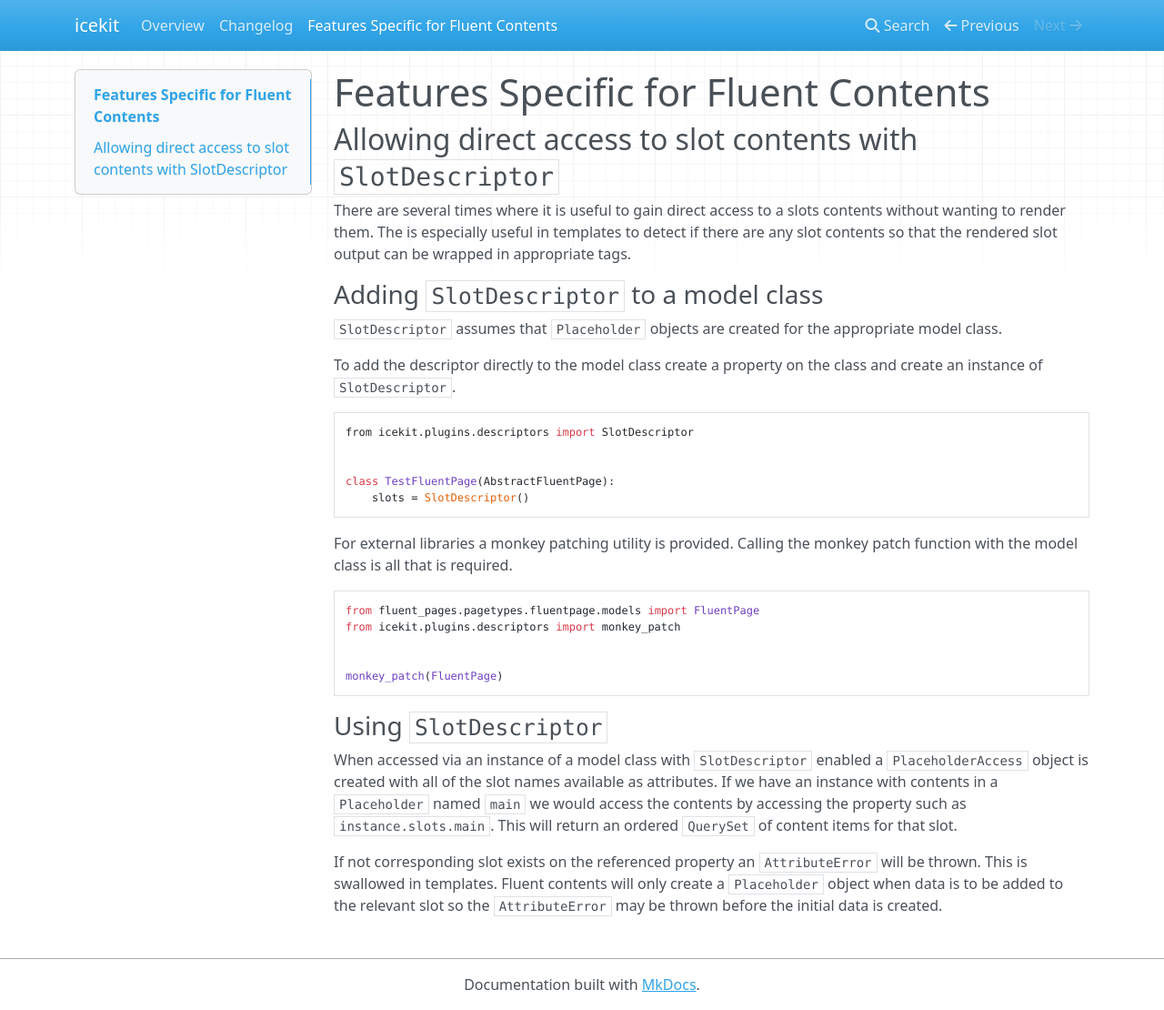
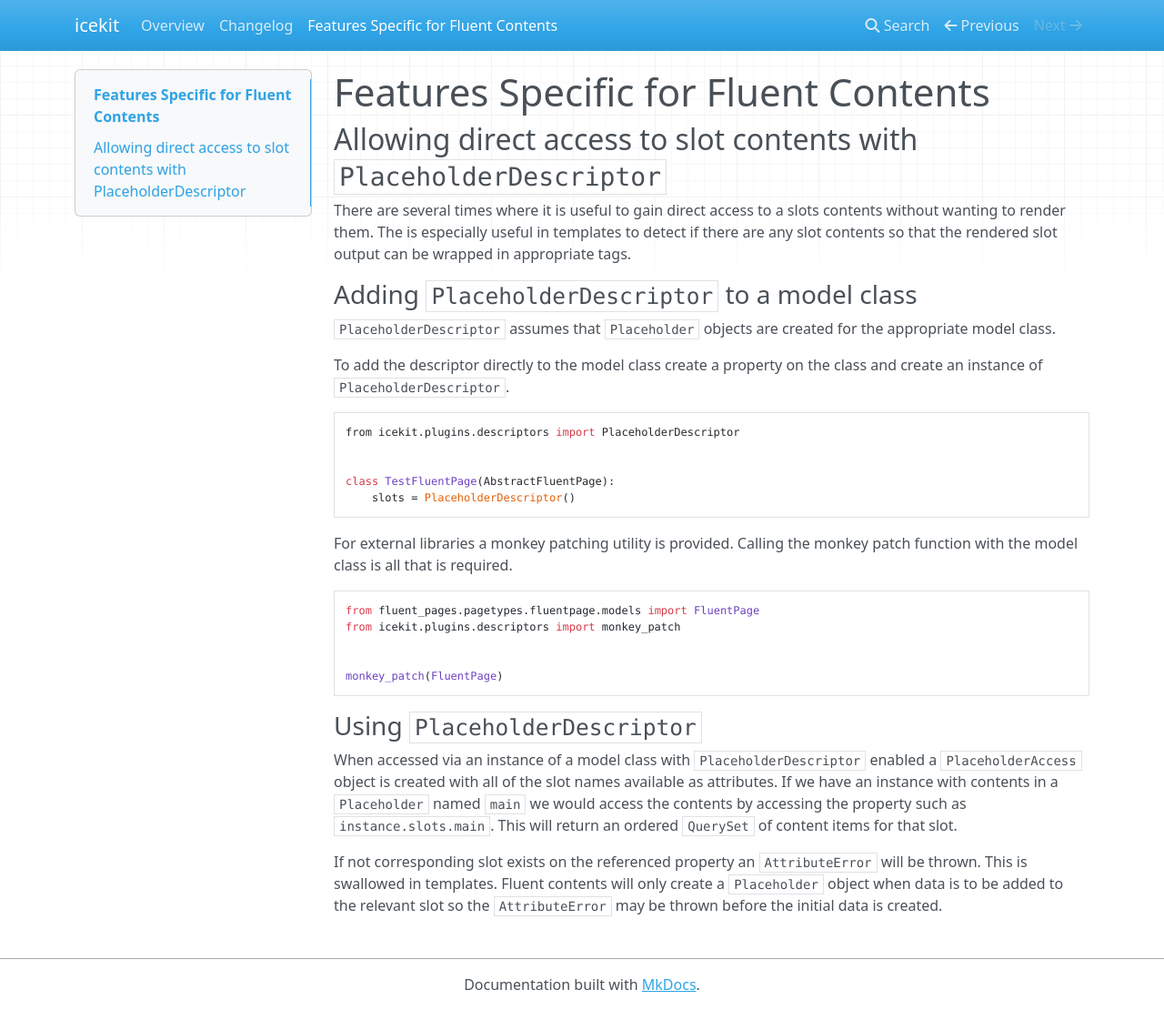
Before and after one commit to ic-labs/django-icekit, an MkDocs documentation site: the page built from docs/fluent_contents.md, in a window 1280 px wide and 1110 px high. Shown: the whole window at 91% size. Built offline with MkDocs 1.6.1, drawn with Linux system fonts in a browser that asks for light colours; nearby versions of some CDN libraries.

Commit message:
Rename `SlotDescriptor` to `PlaceholderDescriptor` and change internals.
Internals were changed so that objects were not created each request and
attributes were checked via `__getattribute__`.

````diff
--- a/docs/changelog.md
+++ b/docs/changelog.md
@@ -1,7 +1,8 @@
 # Changelog
 
 ## 0.1 (in development)
-  * Added `SlotDescriptor` to allow slot contents to be accessed directly. Useful for templates.
+  * Added `PlaceholderDescriptor` to allow slot contents to be accessed directly. Useful for
+  templates.
   * Initial development
 
 Features:
--- a/docs/fluent_contents.md
+++ b/docs/fluent_contents.md
@@ -1,24 +1,25 @@
 # Features Specific for Fluent Contents
 
-## Allowing direct access to slot contents with `SlotDescriptor`
+## Allowing direct access to slot contents with `PlaceholderDescriptor`
 
 There are several times where it is useful to gain direct access to a slots contents without
 wanting to render them. The is especially useful in templates to detect if there are any slot
 contents so that the rendered slot output can be wrapped in appropriate tags.
 
-### Adding `SlotDescriptor` to a model class
+### Adding `PlaceholderDescriptor` to a model class
 
-`SlotDescriptor` assumes that `Placeholder` objects are created for the appropriate model class.
+`PlaceholderDescriptor` assumes that `Placeholder` objects are created for the appropriate model
+ class.
 
 To add the descriptor directly to the model class create a property on the class and create an
-instance of `SlotDescriptor`.
+instance of `PlaceholderDescriptor`.
 
 ```
-from icekit.plugins.descriptors import SlotDescriptor
+from icekit.plugins.descriptors import PlaceholderDescriptor
 
 
 class TestFluentPage(AbstractFluentPage):
-    slots = SlotDescriptor()
+    slots = PlaceholderDescriptor()
 ```
 
 For external libraries a monkey patching utility is provided. Calling the monkey patch function
@@ -32,12 +33,13 @@ from icekit.plugins.descriptors import monkey_patch
 monkey_patch(FluentPage)
 ```
 
-### Using `SlotDescriptor`
+### Using `PlaceholderDescriptor`
 
-When accessed via an instance of a model class with `SlotDescriptor` enabled a `PlaceholderAccess`
-object is created with all of the slot names available as attributes. If we have an instance with
-contents in a `Placeholder` named `main` we would access the contents by accessing the property such
-as `instance.slots.main`. This will return an ordered `QuerySet` of content items for that slot.
+When accessed via an instance of a model class with `PlaceholderDescriptor` enabled a
+`PlaceholderAccess` object is created with all of the slot names available as attributes. If we have
+an instance with contents in a `Placeholder` named `main` we would access the contents by accessing
+the property such as `instance.slots.main`. This will return an ordered `QuerySet` of content items
+for that slot.
 
 If not corresponding slot exists on the referenced property an `AttributeError` will be thrown. This
 is swallowed in templates. Fluent contents will only create a `Placeholder` object when data is to
````
Also changed, not shown: 2 other files.
